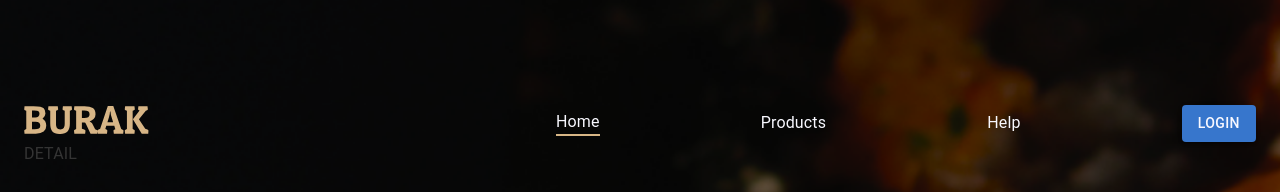
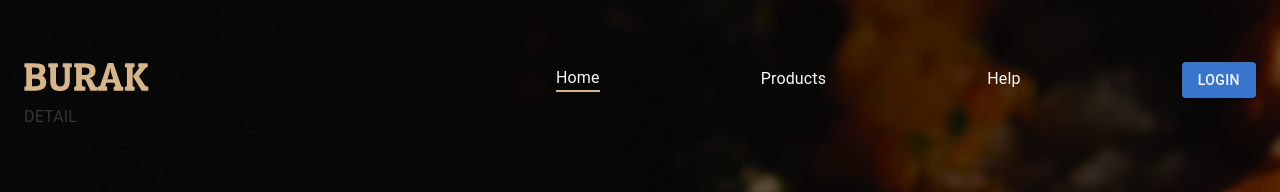
Before and after one commit to stevedev19/jersey-republic-react, a React (Create React App) app: page / in a window 1280 px wide. Shown: the top 192 px of the page. Built offline with nearby package versions, Linux system fonts and the light colour scheme.

Commit message:
fix: homeNavbar menu part refactoring

```diff
--- a/src/app/components/headers/HomeNavbar.tsx
+++ b/src/app/components/headers/HomeNavbar.tsx
@@ -3,34 +3,25 @@
 
 export function HomeNavbar() {
     const authMember = null;
+
     return <div className="home-navbar">
-        <Container sx={{ mt: "55px", height: "642px"}}>
-            <Stack
-            sx={{ mt: "50px"}}
-            flexDirection={"row"}
-            justifyContent={"space-between"}
-            alignItems={"center"}
-            >
+        <Container className="navbar-container">
+            <Stack className="menu">
              <Box>
                 <NavLink to={"/"}>
-                 <img style={{ width: "125px", height: "30px" }}
-                 src="/icons/burak.svg"
-                  />
+                 <img className="brand-logo" src="/icons/burak.svg" />
                 </NavLink>
              </Box>
-             <Stack
-               flexDirection={"row"}
-              justifyContent={"space-between"}
-              minWidth={"700px"}
-              alignItems={"center"}
-              >
+             <Stack className="links">
              <Box className={"hover-line"}>
                 <NavLink to="/" activeClassName={"underline"}>
                 Home
                 </NavLink>
              </Box>
              <Box className={"hover-line"}>
-                <NavLink to="/products" activeClassName={"underline"}>Products</NavLink>
+                <NavLink to="/products" activeClassName={"underline"}>
+                Products
+                </NavLink>
              </Box>
              {authMember ? (
                 <Box className={"hover-line"}>
@@ -55,15 +46,15 @@
 
              {!authMember ? (
                 <Box>
-                    <Button
-                    variant="contained"
-                    style={{ background: "#3776CC", color: "#f8f8ff" }}
-                    >
+                    <Button variant="contained"  className="login-button">
                     Login
                     </Button>
                 </Box>
                 ) : (
-                <img />
+                <img className="user-avatar"
+                src={"/icons/default-user.svg"}
+                aria-haspopup={"true"}
+                />
             )}
             </Stack>
             </Stack>
--- a/src/css/navbar.css
+++ b/src/css/navbar.css
@@ -5,6 +5,43 @@
     background: url("/public/img/banner.webp");
     background-size: cover;
 }
+
+.home-navbar .navbar-container {
+   margin-top:  55px;
+   height:642px;
+}
+
+.home-navbar .navbar-container .menu {
+   height: 50px;
+   display: flex;
+   flex-direction: row;
+   justify-content: space-between;
+   align-items: center;
+ }
+
+ .home-navbar .navbar-container .menu .brand-logo {
+  width: 125px;
+  height: 30px;
+}
+
+ .home-navbar .navbar-container .menu .links {
+   min-width: 700px;
+   display: flex;
+   flex-direction: row;
+   justify-content: space-between;
+   align-items: center;
+ }
+
+  .home-navbar .navbar-container .menu .links .login-button {
+    background:#3776CC;
+     color:#f8f8ff;
+  }
+
+   .home-navbar .navbar-container .menu .user-avatar{
+    width:50px;
+    height:50px;
+    border-radius: 24px;
+   }
 
 .home-navbar a {
     text-decoration: none;
```
